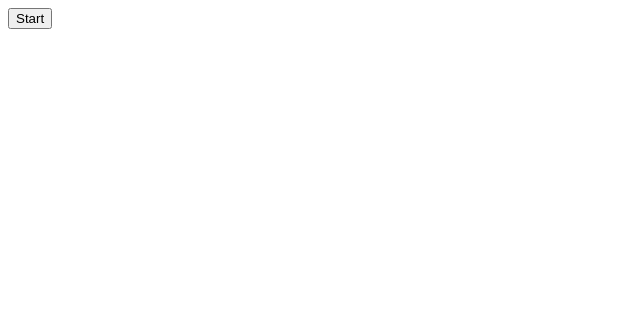
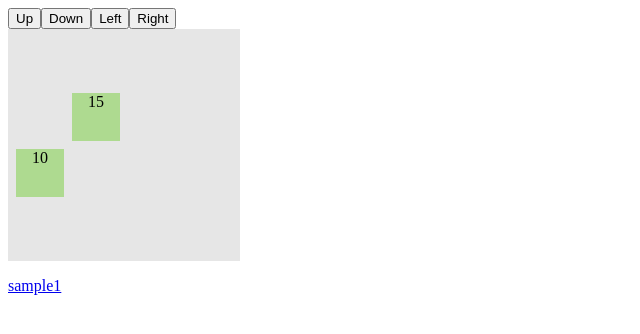
Before and after one commit to itskihaga/my2048, a React app in the folder client/: page /sample1 in a window 1280 px wide. Shown: the top 334 px of the page, without its empty margins (0-640 px from the left). Built offline with nearby package versions, Linux system fonts and the light colour scheme.

Commit message:
とりあえずアニメーション

```diff
--- a/client/package.json
+++ b/client/package.json
@@ -5,7 +5,7 @@
   "main": "index.js",
   "scripts": {
     "test": "echo \"Error: no test specified\" && exit 1",
-    "dev": "webpack-dev-server",
+    "dev": "webpack-dev-server --history-api-fallback",
     "build": "webpack"
   },
   "keywords": [],
@@ -32,7 +32,10 @@
     "lodash": "^4.17.11",
     "react": "^16.8.6",
     "react-dom": "^16.8.6",
+    "react-motion": "^0.5.2",
     "react-redux": "^7.0.3",
+    "react-router": "^5.0.0",
+    "react-router-dom": "^5.0.0",
     "react-transition-group": "^4.0.0",
     "redux-logger": "^3.0.6",
     "redux-saga": "^1.0.2"
--- a/client/src/components/App.jsx
+++ b/client/src/components/App.jsx
@@ -2,10 +2,24 @@ import React from 'react';
 import Start from '@/components/start/StartAdaptor';
 import Playing from '@/components/playing/Playing';
 import { connect } from 'react-redux';
+import { BrowserRouter, Route, Link ,Switch } from 'react-router-dom'
+import TransitionSample from '@/components/sample/TransitionSample'
 
 class App extends React.Component {
     render() {
-        return this.props.cells ? <Playing/> : <Start/>
+        return (
+            <BrowserRouter>
+                <Switch>
+                    <Route exact path="/">
+                        {this.props.cells ? <Playing/> : <Start/>}
+                    </Route>
+                    <Route exact path="/sample1">
+                        <TransitionSample />
+                    </Route>
+                </Switch>
+                <Link to='/sample1'>sample1</Link>
+            </BrowserRouter>
+        )
     }
 }
 
--- /dev/null
+++ b/client/src/components/sample/TransitionSample.jsx
@@ -0,0 +1,202 @@
+import React from 'react';
+import { Motion,spring,presets} from 'react-motion';
+
+
+const zeroToThree = [0,1,2,3];
+
+const convertCellsArray = cells => {
+
+    const getNumber = (x,y) => {
+        const res = cells.find(e => e.address.x == x && e.address.y == y);
+        return res || {address:{x,y},value:"None"};
+    }
+
+    return zeroToThree.map(x => zeroToThree.map(y => getNumber(x,y)))
+
+}
+
+class Box extends React.Component {
+    render() {
+        console.log(this.props.moveIn)
+        return (
+            <div>
+                <div className="tt-48-box-bg">
+                    {convertCellsArray(this.props.cells).map((e,i)=> <Clm key={i} moveIn={this.props.moveIn} value={e}/>)}
+                </div>
+            </div>
+        );
+    }
+}
+const oneCellSize = 3.5;
+
+const Clm = ({value,moveIn}) => <div className="tt-48-cell-clm">{value.map((e,i)=><Cell key={i} index={i} value={e} moveIn={moveIn}/>)}</div>
+const Cell = ({value,moveIn}) => {
+
+    const {move} = value;
+
+    const style = {
+        "zIndex": move ? 1 : 0
+    }
+
+    const calcMove = (from,to) => (to - from) * oneCellSize
+    const toMotionStyle = num => spring(num,presets.gentle);
+
+    const motionStyle = {
+        top: toMotionStyle(move && moveIn ? calcMove(value.address.y,move.y) :0 ),
+        left: toMotionStyle(move && moveIn ? calcMove(value.address.x,move.x) :0 )
+    }
+
+    const toEm = styles => {
+        const newStyle = {};
+        for(name in styles){
+            newStyle[name] = styles[name] + "em";
+        }
+        return newStyle
+    }
+
+    return (
+        <Motion style={motionStyle} onRest={()=>console.log(value)}>
+            {interpolatingStyle => {
+                return (
+                    <div style={{...style,...toEm(interpolatingStyle)}} className="tt-48-cell">
+                        <div className={value.value == "None" ? "tt-48-cell-content-none" : "tt-48-cell-content"}>{value.value}</div>
+                    </div>
+                )
+            }}
+        </Motion>
+    )
+}
+
+const NUM = 3;
+
+const DIRECTIONS = {
+    Up:"Up",
+    Down:"Down",
+    Left:"Left",
+    Right:"Right"
+}
+
+const moveCells = dir => cells => {
+
+    const dirToRule = {
+        [DIRECTIONS.Up]:{
+            point:"y",
+            group:"x",
+            conv:e => e
+        },
+        [DIRECTIONS.Down]:{
+            point:"y",
+            group:"x",
+            conv:e => NUM - e
+        },
+        [DIRECTIONS.Left]:{
+            point:"x",
+            group:"y",
+            conv:e => e
+        },
+        [DIRECTIONS.Right]:{
+            point:"x",
+            group:"y",
+            conv:e => NUM - e
+        }
+    }
+
+    const rule = dirToRule[dir];
+
+    const simplify = cell => {
+        return {
+            group:cell.address[rule.group],
+            point:rule.conv(cell.address[rule.point]),
+            value:cell.value
+        }
+    }
+
+    const desimplify = ({move,group,point,value}) => {
+        return {
+            address:{
+                [rule.group]:group,
+                [rule.point]:rule.conv(point)
+            },
+            value,
+            move:{
+                [rule.group]:group,
+                [rule.point]: rule.conv(typeof move === "undefined" ? point : move)
+            }
+        }
+    };
+
+    const groups = {};
+
+    for(let _cell of cells){
+        const cell = simplify(_cell);
+        groups[cell.group] = groups[cell.group] ? [...groups[cell.group],cell] : [cell];
+    }
+
+    return Object.keys(groups).reduce((prev,cur)=>[...prev,...moveLine(groups[cur]).map(desimplify)],[])
+}
+
+const moveLine = line => {
+    line.sort((a,b) => a.point - b.point);
+    console.log(line);
+    const _moveLine = (current,tag,index) => {
+        const shototsu = current.find(e => e.point < tag.point);
+        const move = shototsu ? (typeof shototsu.move === "undefined" ? shototsu.point : shototsu.move) + 1 : 0;
+        return current.map((e,i)=> i == index ? Object.assign(tag,{move}) : e)
+    };
+    return line.reduce(_moveLine,line);
+}
+
+class TransitionSample extends React.Component {
+
+    constructor(){
+        super();
+        this.state = {
+            moveIn:false,
+            cells:[{address:{x:0,y:2},value:10},{address:{x:1,y:1},value:15}]
+        }
+    }
+
+    render(){
+
+        const onClick = dir => {
+            console.log("onClickBefore",this.state.cells);
+            this.setState({
+                cells:moveCells(dir)(this.state.cells),
+                moveIn:true
+            });
+            console.log("onClickAfter",this.state.cells);
+            setTimeout(onExited,500)
+        }
+
+        const setCells = (cells,moveIn)=>{
+            this.setState({cells,moveIn});
+        }
+
+        const onExited = () => {
+            console.log("onExitedBefore",this.state.cells);
+            this.setState({
+                cells:this.state.cells.map(e => e.move ? {address:e.move,value:e.value} : e),
+                moveIn:false
+            });
+            console.log("onExitedAfter",this.state.cells);
+        }
+
+        console.log(this.state.moveIn);
+
+        return (
+            <div className="sample">
+                <div>
+                    {Object.keys(DIRECTIONS).map(e => <button key={e} onClick={() => onClick(e)}>{e}</button>)}
+                </div>
+                <Box cells={this.state.cells} moveIn={this.state.moveIn} onExited={onExited}/>
+                <div style={{height:"1em"}}/>
+                {/* <Box2 cells={this.state.cells} moveIn={this.state.moveIn} onExited={onExited}/> */}
+            </div>
+        )
+
+    }
+}
+
+
+
+export default TransitionSample;
--- a/client/src/index.jsx
+++ b/client/src/index.jsx
@@ -10,6 +10,7 @@ import logger from 'redux-logger'
 import sagas from './saga'
 import '@/style.scss';
 
+
 const sagaMiddleware = createSagaMiddleware()
 const store = createStore(reducers,initState,applyMiddleware(sagaMiddleware,logger));
 
--- a/client/src/saga/move-saga.js
+++ b/client/src/saga/move-saga.js
@@ -6,7 +6,12 @@ const api = arg => axios.post("/move",arg).then(res => ({score:res.data.score,ce
 const task = function* (action) {
     const {direction,token} = action;
     const {cells,score} = yield call(api,{direction,token});
+
     yield put({type:"CELLS_FETCHED",cells,score})
+    const movePromise = () => new Promise(res =>{
+        setTimeout(res,500,null);
+    });
+    console.log(yield call(movePromise))
 }
 
 export default takeLeading("REQUEST_MOVE", task);
--- a/client/src/style.scss
+++ b/client/src/style.scss
@@ -5,6 +5,57 @@
 .center {
     margin: auto;
 }
+
+$waku-width : 0.5em;
+$cell-width : 3em;
+
+.sample {
+    .tt-48-box-bg {
+        padding:$waku-width / 2;
+        width:$waku-width * 4 + $cell-width * 4;
+        height:$waku-width * 4 + $cell-width * 4;
+        background-color: #e6e6e6;
+    }
+    .box2 {
+        display: inline-block;
+        .tt-48-cell{
+            position: relative;
+            padding:$waku-width / 2;
+            .tt-48-cell-content{
+                width:100%;
+                height:100%;
+                background-color: #aeda90;
+                text-align: center;
+                vertical-align: middle;
+            }
+            width:$cell-width;
+            height:$cell-width;
+        }
+    }
+    .tt-48-cell-clm{
+        display: inline-block;
+        .tt-48-cell{
+            position: relative;
+            padding:$waku-width / 2;
+            .tt-48-cell-content{
+                width:100%;
+                height:100%;
+                background-color: #aeda90;
+                text-align: center;
+                vertical-align: middle;
+            }
+            .tt-48-cell-content-none{
+                width:100%;
+                height:100%;
+                visibility: hidden;
+            }
+            width:$cell-width;
+            height:$cell-width;
+        }
+    }
+}
+
+
 
 .tt48-box,table {
 
@@ -20,6 +71,3 @@
         height: 1.5em;
     }
 }
-
-.tt48-controller {
-}
```
Also changed, not shown: 1 other file (tests, documents, lock files or other folders).
